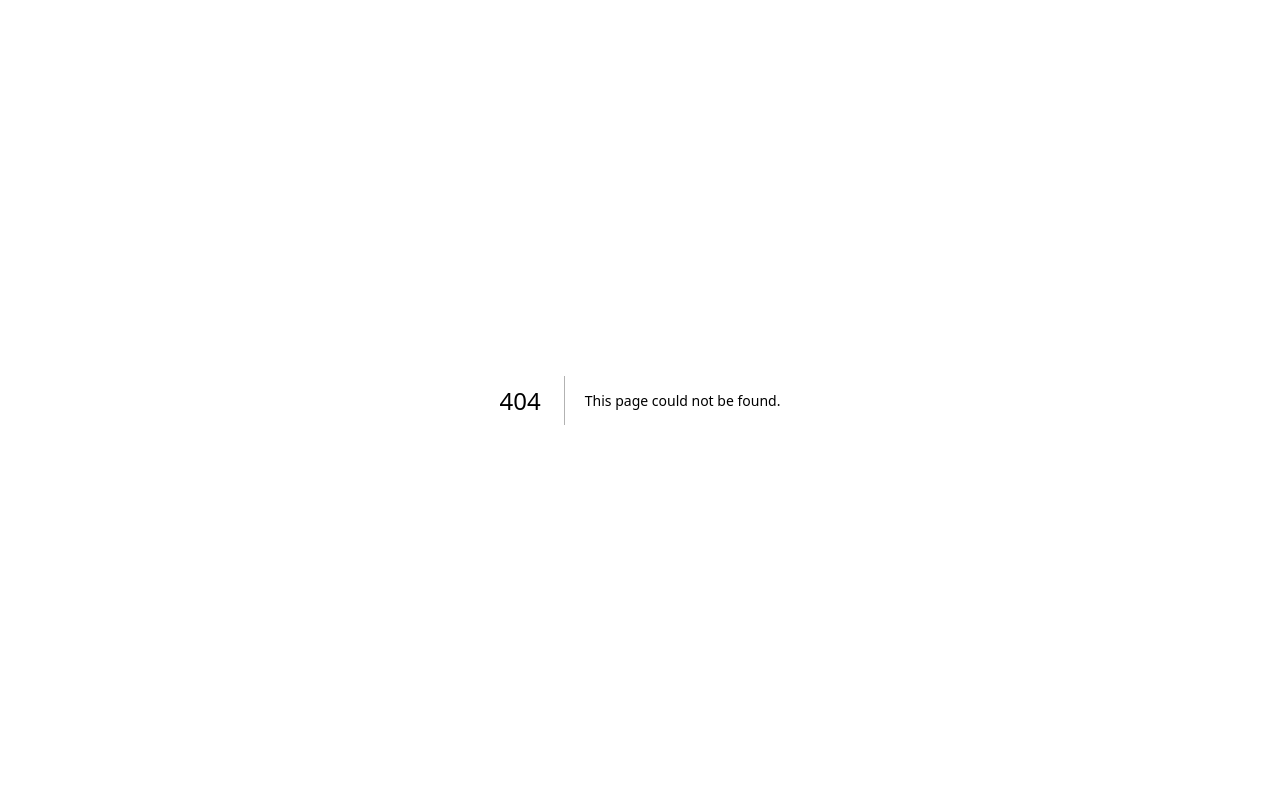
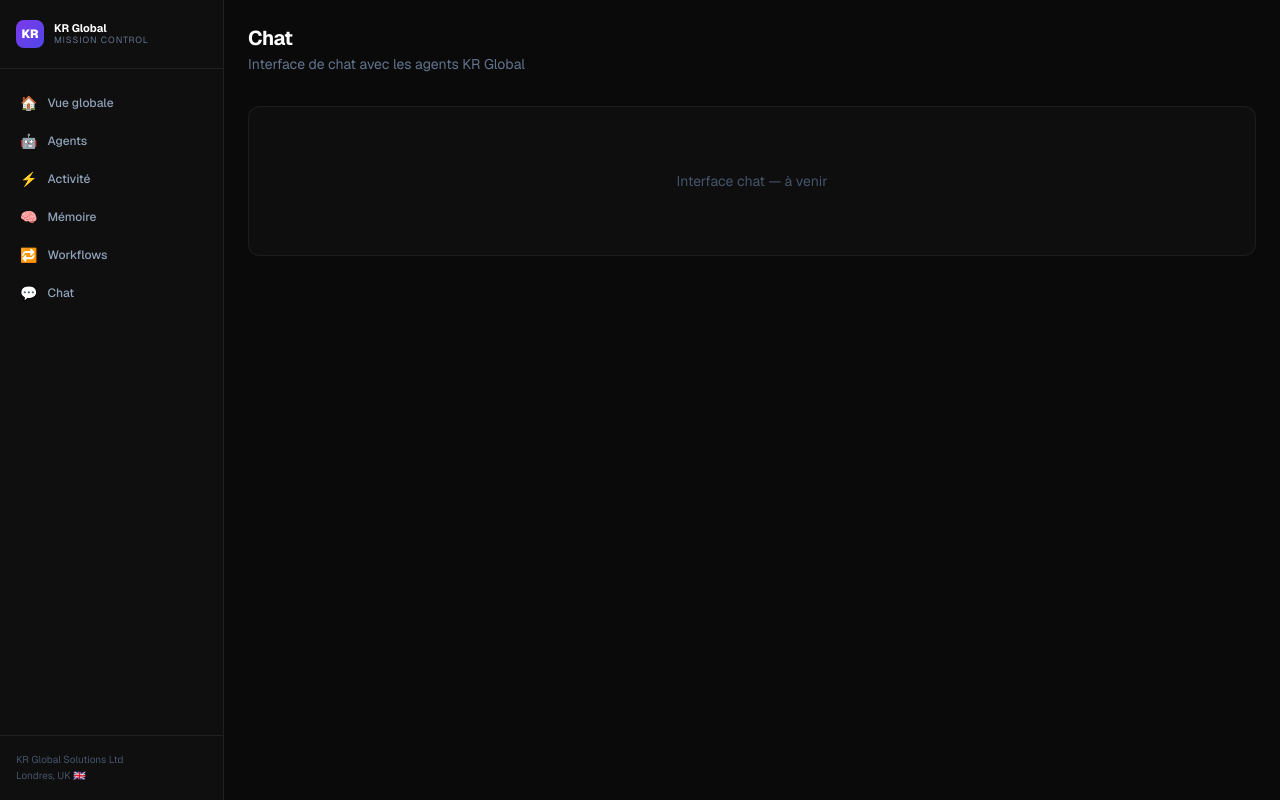
Before and after one commit to KRGlobalLTD/kr-global-agents, a Next.js app: page /dashboard/chat in a window 1280 px wide. Before the commit this address had no page. Built offline with nearby package versions, Linux system fonts and the light colour scheme.

Commit message:
feat: ajout lien Chat dans la sidebar dashboard

```diff
--- /dev/null
+++ b/src/app/dashboard/chat/page.tsx
@@ -0,0 +1,19 @@
+'use client';
+
+export default function ChatPage() {
+  return (
+    <div className="px-6 py-6 flex flex-col gap-8 max-w-7xl mx-auto">
+      <div>
+        <h1 className="text-xl font-bold text-white tracking-tight">Chat</h1>
+        <p className="text-sm text-slate-500 mt-0.5">Interface de chat avec les agents KR Global</p>
+      </div>
+
+      <div
+        className="rounded-xl border py-16 text-center text-sm text-slate-600"
+        style={{ borderColor: 'rgba(255,255,255,0.06)', background: 'rgba(255,255,255,0.02)' }}
+      >
+        Interface chat — à venir
+      </div>
+    </div>
+  );
+}
--- a/src/app/dashboard/layout.tsx
+++ b/src/app/dashboard/layout.tsx
@@ -12,6 +12,7 @@ const NAV_ITEMS = [
   { label: 'Activité',     href: '/dashboard#activity',     emoji: '⚡' },
   { label: 'Mémoire',      href: '/dashboard#qdrant',       emoji: '🧠' },
   { label: 'Workflows',    href: '/dashboard#n8n',          emoji: '🔁' },
+  { label: 'Chat',         href: '/dashboard/chat',         emoji: '💬' },
 ];
 
 export default function DashboardLayout({ children }: { children: ReactNode }) {
```
